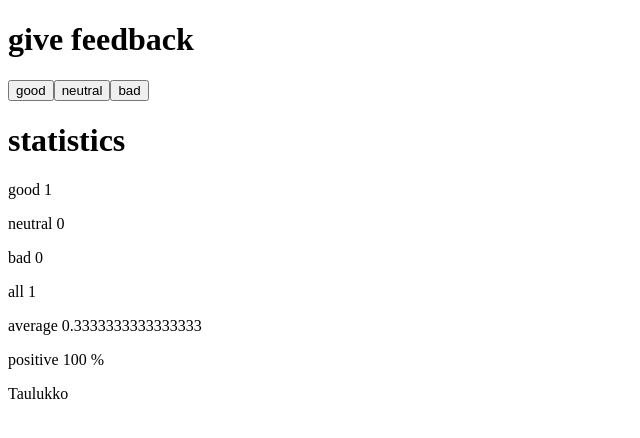
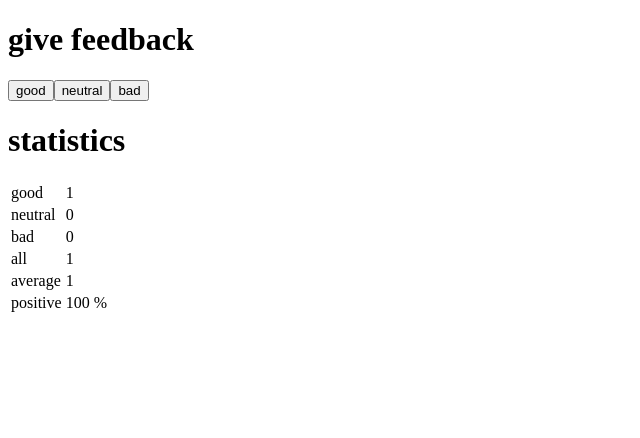
Before and after one commit to Lefti90/osa1, a React (Create React App) app in the folder unicafe/: page / in a window 1280 px wide. Both pictures are taken after a click on the button "good". Shown: the top 438 px of the page, without its empty margins (0-640 px from the left). Built offline with nearby package versions, Linux system fonts and the light colour scheme.

Commit message:
1.11 valmis

```diff
--- a/unicafe/src/App.js
+++ b/unicafe/src/App.js
@@ -12,7 +12,7 @@ const Button = (props) => (
 
 const StatisticsLine = (props) => {
   return(
-  <p>{props.text} {props.value} {props.symbol}</p>
+  <div>{props.text} {props.value} {props.symbol}</div>
   )
 }
 
@@ -22,12 +22,7 @@ const Statistics = (props) => {
   const positiveValue = props.good / totalValue * 100
   return (
     <div>
-      <StatisticsLine text="good" value={props.good}/>
-      <StatisticsLine text="neutral" value={props.neutral}/>
-      <StatisticsLine text="bad" value={props.bad}/>
-      <StatisticsLine text="all" value={totalValue}/>
-      <StatisticsLine text="average" value={averageValue}/>
-      <StatisticsLine text="positive" value={positiveValue} symbol='%'/>
+      <Table good={props.good} neutral={props.neutral} bad={props.bad} avg={props.avg} all={totalValue} positiveValue={positiveValue}/>
     </div>
   )
 }
@@ -36,9 +31,34 @@ const Table = (props) => {
   const table = [0, 1]
   console.log(props)
   return(
-    <div>
-      <p>{}</p>
-    </div>
+    <table>
+      <tbody>
+        <tr>
+          <td>good</td>
+          <td><StatisticsLine value={props.good} /></td>
+        </tr>
+        <tr>
+          <td>neutral</td>
+          <td><StatisticsLine value={props.neutral} /></td>
+        </tr>
+        <tr>
+          <td>bad</td>
+          <td><StatisticsLine value={props.bad} /></td>
+        </tr>
+        <tr>
+          <td>all</td>
+          <td><StatisticsLine value={props.all} /></td>
+        </tr>
+        <tr>
+          <td>average</td>
+          <td><StatisticsLine value={props.avg} /></td>
+        </tr>
+        <tr>
+          <td>positive</td>
+          <td><StatisticsLine value={props.positiveValue} symbol='%'/></td>
+        </tr>
+      </tbody>
+    </table>
   )
 }
 
@@ -85,9 +105,6 @@ const App = () => {
         <Button handleClick={() => setBadValue(bad + 1)} text="bad" />
         <Header text='statistics'/>
         <Statistics good={good} neutral={neutral} bad={bad} avg={avg}/>
-        <p>Taulukko</p>
-        <Table good={good} neutral={neutral} bad={bad} avg={avg}/>
-
       </div>
     )
   }
```
